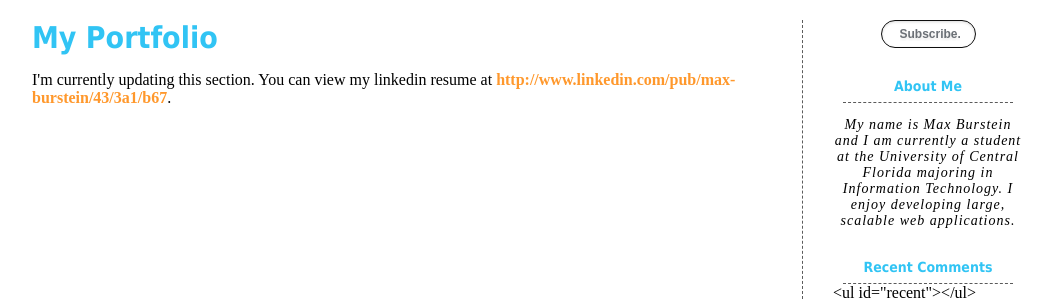
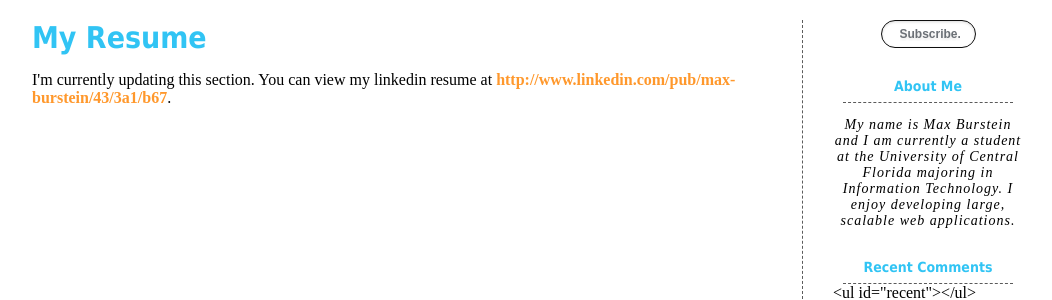
Before and after one commit to mburst/burstolio, a Django app: page /resume/ in a window 1280 px wide. Shown: the part 46-346 px from the top of the page, without its empty margins (108-1160 px from the left). Run offline with Django 3.2, Linux system fonts and the light colour scheme; data that the repository does not hold is empty; parts of the project's set-up code (start-up, migrations or seed data) failed here and were passed over; some libraries are stand-ins or nearby versions.

Commit message:
Fixed resume page and added a potential facebook fix

```diff
--- a/burstolio/templates/core/alert.html
+++ b/burstolio/templates/core/alert.html
@@ -51,6 +51,7 @@
     </form>
 
     <h3>Facebook</h3>
+	<div id="fb-root"></div>
     <div id="user-info" style="display: none;"></div>
     <button id="login">Login</button>
     <button id="logout">Logout</button>
--- a/burstolio/templates/core/resume.html
+++ b/burstolio/templates/core/resume.html
@@ -2,6 +2,6 @@
 {% block title %}Max Burstein's Resume{% endblock %}
 
 {% block content %}
-    <h2>My Portfolio</h2>
+    <h2>My Resume</h2>
     <p>I'm currently updating this section. You can view my linkedin resume at <a href="http://www.linkedin.com/pub/max-burstein/43/3a1/b67">http://www.linkedin.com/pub/max-burstein/43/3a1/b67</a>.</p>
 {% endblock %}
```
